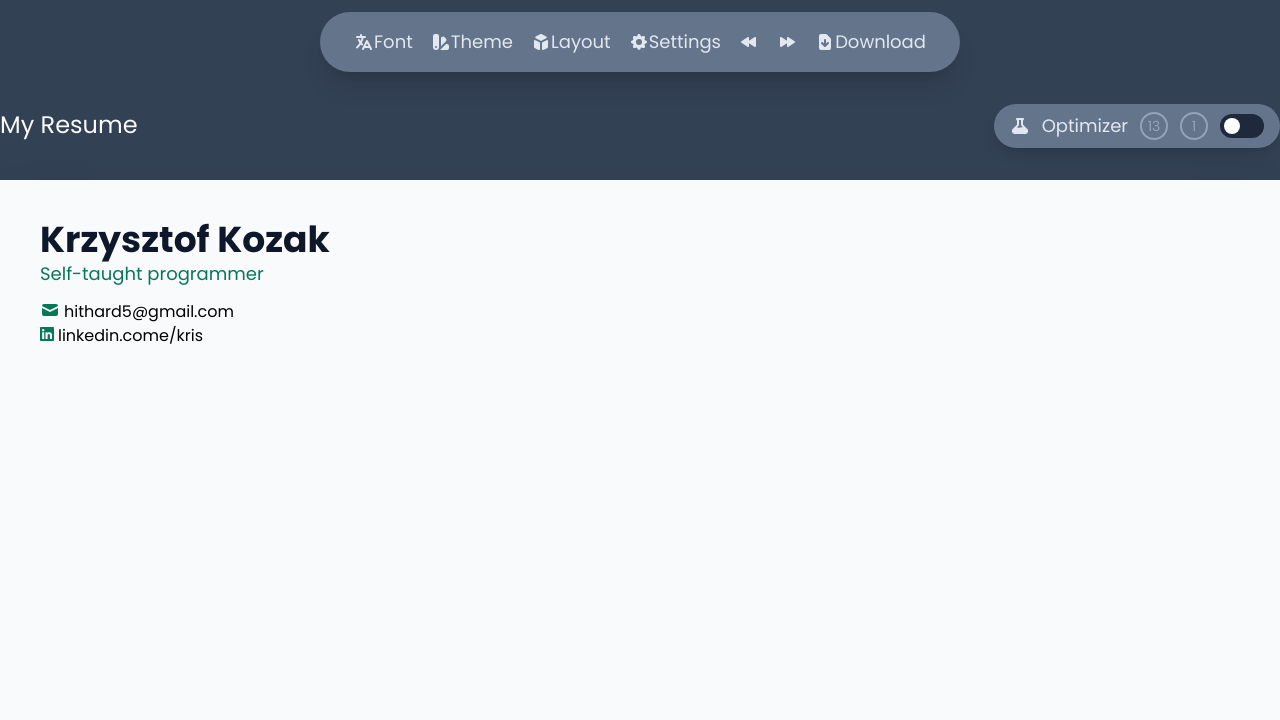
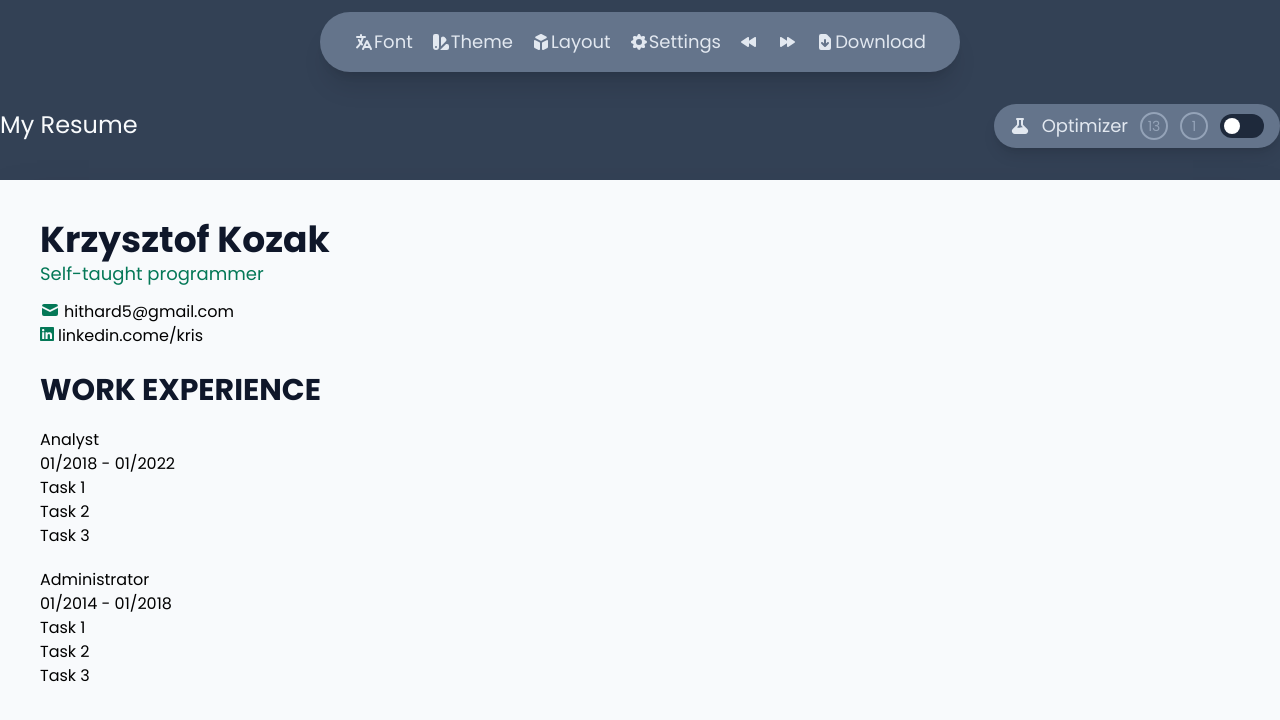
Before and after one commit to krzysztof-kozak/cv-builder, a React (Create React App) app: page / in a window 1280 px wide. Shown: the top 720 px of the page. Built offline with nearby package versions, Linux system fonts and the light colour scheme.

Commit message:
Add WorkExperience component mock

```diff
--- a/src/App.js
+++ b/src/App.js
@@ -1,4 +1,4 @@
-import { Toolbar, Optimizer, PersonalInfo } from './components';
+import { Toolbar, Optimizer, PersonalInfo, WorkExperience } from './components';
 
 function App() {
   return (
@@ -15,6 +15,7 @@ function App() {
 
         <section className="mt-8 min-h-[1000px] bg-slate-50 p-10 shadow-2xl">
           <PersonalInfo />
+          <WorkExperience />
         </section>
       </main>
     </div>
--- a/src/components/index.js
+++ b/src/components/index.js
@@ -1,3 +1,4 @@
 export { Toolbar } from './toolbar';
 export { Optimizer } from './optimizer';
 export { PersonalInfo } from './personalInfo';
+export { WorkExperience } from './work';
--- /dev/null
+++ b/src/components/work/Position.js
@@ -0,0 +1,16 @@
+export default function Position({ title, company, responsibilities, startDate, endDate }) {
+  return (
+    <div className="mt-5">
+      <p>{title}</p>
+      <p>{company}</p>
+      <p>
+        <span>{startDate}</span> - <span>{endDate}</span>
+      </p>
+      <ul>
+        {responsibilities.map((responsibility) => (
+          <li>{responsibility}</li>
+        ))}
+      </ul>
+    </div>
+  );
+}
--- /dev/null
+++ b/src/components/work/WorkExperience.js
@@ -0,0 +1,23 @@
+import { Position } from './index';
+
+export default function WorkExperience() {
+  return (
+    <section className="mt-6">
+      <h2 className="font text-3xl font-bold text-slate-900">WORK EXPERIENCE</h2>
+
+      <Position
+        title="Analyst"
+        responsibilities={['Task 1', 'Task 2', 'Task 3']}
+        startDate="01/2018"
+        endDate="01/2022"
+      />
+
+      <Position
+        title="Administrator"
+        responsibilities={['Task 1', 'Task 2', 'Task 3']}
+        startDate="01/2014"
+        endDate="01/2018"
+      />
+    </section>
+  );
+}
--- /dev/null
+++ b/src/components/work/index.js
@@ -0,0 +1,2 @@
+export { default as WorkExperience } from './WorkExperience';
+export { default as Position } from './Position';
```
Lines whose indentation alone changed are shown as unchanged.
